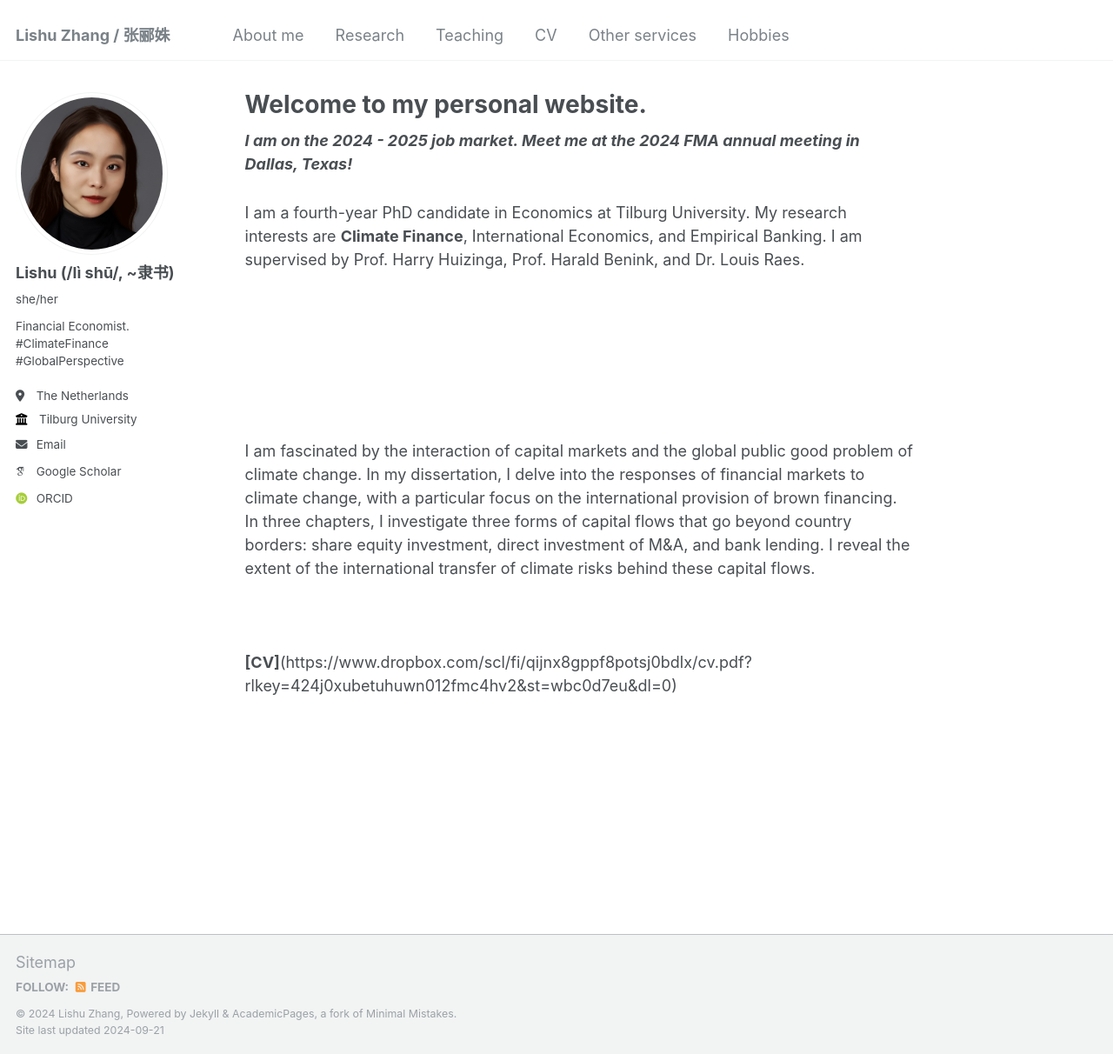
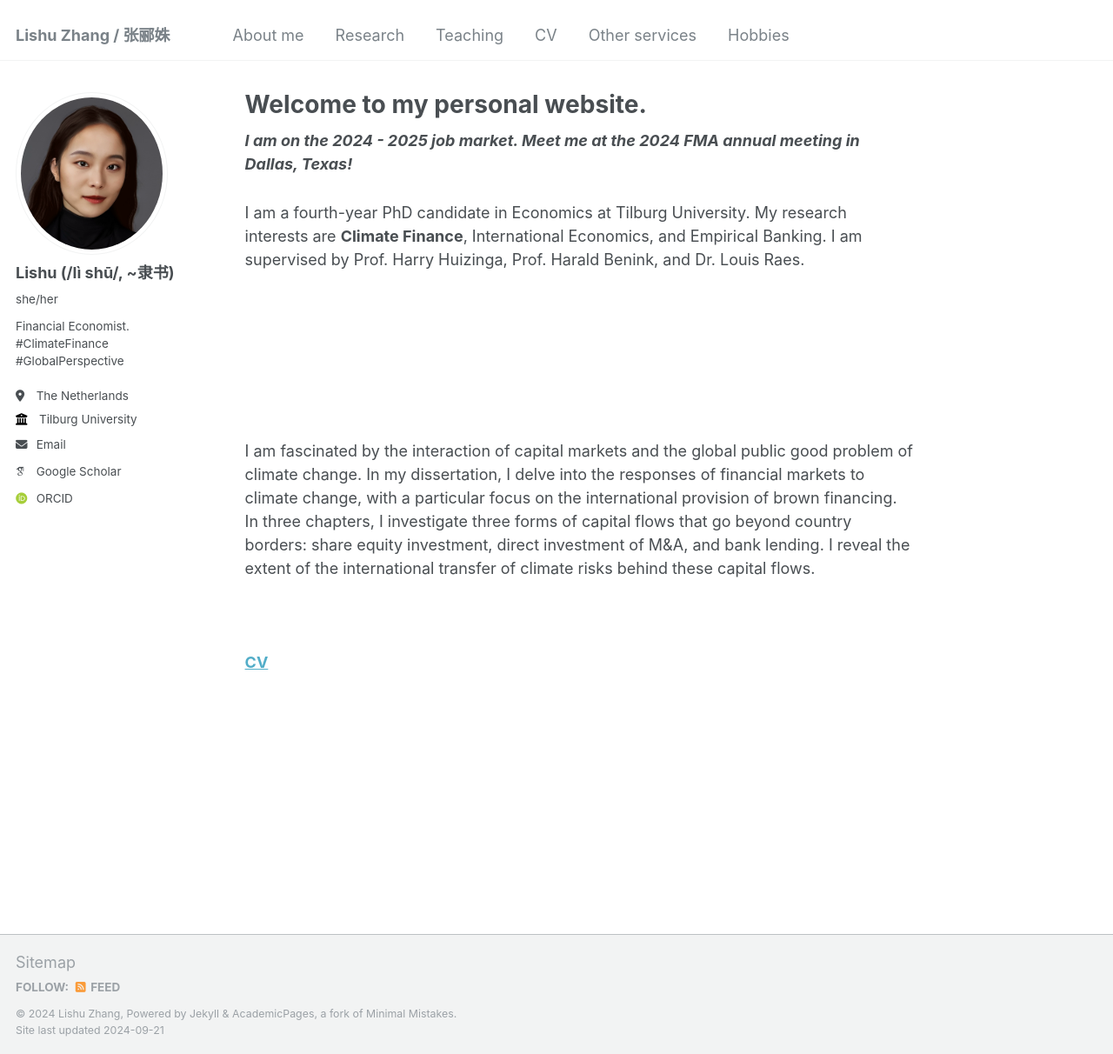
Before and after one commit to LishuZ/LishuZ.github.io, a Jekyll site: the page built from _pages/about.md, in a window 1280 px wide and 1212 px high. Shown: the whole window at 87% size. Built offline with Jekyll 4.4.1, drawn with Linux system fonts in a browser that asks for light colours; some web fonts are replaced.

Commit message:
Update about.md

```diff
--- a/_pages/about.md
+++ b/_pages/about.md
@@ -17,4 +17,4 @@ I am a fourth-year PhD candidate in Economics at Tilburg University. My research
 I am fascinated by the interaction of capital markets and the global public good problem of climate change. In my dissertation, I delve into the responses of financial markets to climate change, with a particular focus on the international provision of brown financing. In three chapters, I investigate three forms of capital flows that go beyond country borders: share equity investment, direct investment of M&A, and bank lending. I reveal the extent of the international transfer of climate risks behind these capital flows.
 <br />
 <br />
-**[CV]**(https://www.dropbox.com/scl/fi/qijnx8gppf8potsj0bdlx/cv.pdf?rlkey=424j0xubetuhuwn012fmc4hv2&st=wbc0d7eu&dl=0)
+**[CV](https://www.dropbox.com/scl/fi/qijnx8gppf8potsj0bdlx/cv.pdf?rlkey=424j0xubetuhuwn012fmc4hv2&st=wbc0d7eu&dl=0)**
```
